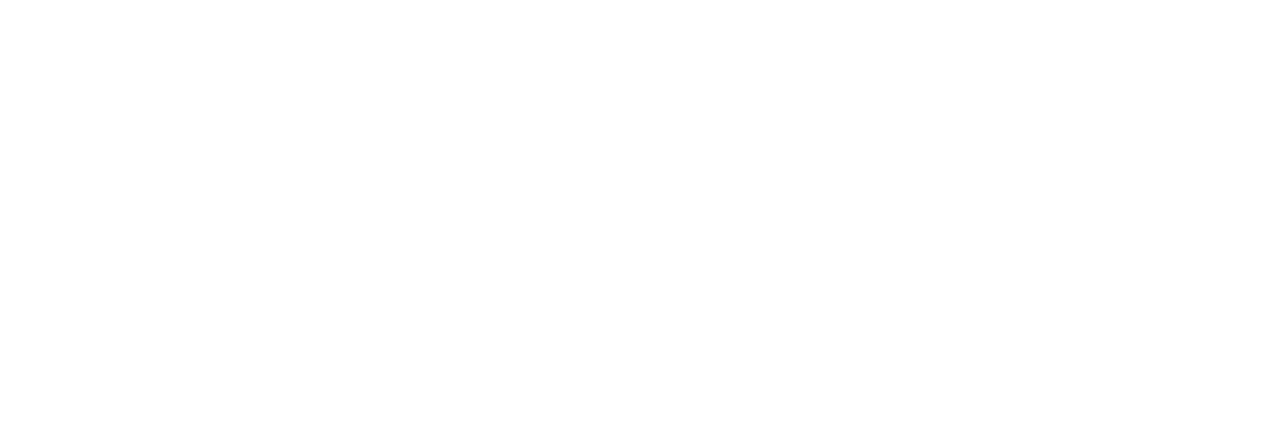
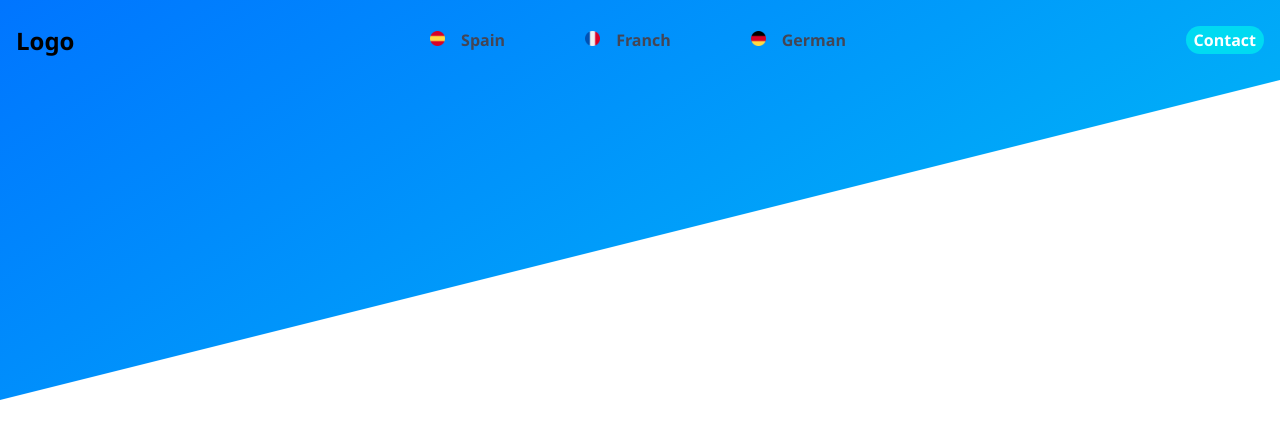
Before and after one commit to zMed-tech/demande-visa-dz, a Vue app: page / in a window 1280 px wide. Shown: the top 438 px of the page. Built offline with nearby package versions, Linux system fonts and the light colour scheme.

Commit message:
fix: color space

```diff
--- a/src/assets/style/variables.scss
+++ b/src/assets/style/variables.scss
@@ -1,9 +1,10 @@
 // Palette Color
 $color-primary: #0075ff;
 $color-secondary: #444655;
-$color-space: #a9aabc;
+$color-space: #00DAF2;
 $color-accent: #f01c54;
 $color-dark: #af0028;
 
 // sizing page
 $default-height: 100vh;
+$nav-height: 10vh;
--- /dev/null
+++ b/src/components/TheNavBar.vue
@@ -0,0 +1,119 @@
+<template>
+  <div id="the-nav-bar">
+    <div class="logo">
+      <h2>Logo</h2>
+    </div>
+    <ul class="links">
+      <li class="link">
+        <span
+          ><img
+            src="@/assets/icons/spain.png"
+            alt="Spain"
+            width="15px"
+            height="15px"
+        /></span>
+        Spain
+      </li>
+      <li class="link">
+        <span
+          ><img
+            src="@/assets/icons/france.png"
+            alt="france"
+            width="15px"
+            height="15px"
+        /></span>
+        Franch
+      </li>
+      <li class="link">
+        <span
+          ><img
+            src="@/assets/icons/germany.png"
+            alt="Germany"
+            width="15px"
+            height="15px"
+        /></span>
+        German
+      </li>
+    </ul>
+    <div class="last">Contact</div>
+  </div>
+</template>
+
+<script>
+export default {
+  name: "TheNavBar",
+};
+</script>
+
+<style lang="scss" scoped>
+#the-nav-bar {
+  position: absolute;
+  top: 0;
+  height: $nav-height;
+  width: 100%;
+  display: flex;
+  flex-direction: row;
+  justify-content: space-between;
+  align-items: center;
+  padding: 0.5rem 1rem;
+
+  & .logo {
+  }
+
+  & .links {
+    display: flex;
+    justify-content: center;
+    align-items: center;
+    flex-direction: row;
+    cursor: pointer;
+
+    & .link {
+      display: flex;
+      justify-content: space-between;
+      align-items: center;
+
+      color: $color-secondary;
+      font-weight: bold;
+      transition: all ease-in-out 0.7s;
+      margin: 0 2rem;
+      list-style: none;
+      font-size: 1rem;
+
+      border-radius: 25px;
+
+      & span {
+        margin: 0 1rem;
+      }
+
+      &:hover {
+        transform: scale(1.2);
+      }
+    }
+  }
+
+  & .last {
+    background-color: $color-space;
+    padding: 0.2rem 0.5rem;
+    border-radius: 20px;
+    color: white;
+    font-weight: bold;
+    position: relative;
+    transition: all ease-in-out 0.7s;
+    cursor: pointer;
+
+    &::before {
+      content: "";
+      position: absolute;
+      bottom: 0;
+      background-color: $color-dark;
+      width: 0%;
+      height: 3px;
+      transition: all ease-in-out 0.7s;
+    }
+
+    &:hover::before {
+      width: 80%;
+    }
+  }
+}
+</style>
--- a/src/views/Home.vue
+++ b/src/views/Home.vue
@@ -1,10 +1,15 @@
 <template>
-  <div id="home"></div>
+  <div id="home">
+    <TheNavBar />
+    <div class="bg-home"></div>
+  </div>
 </template>
 
 <script>
+import TheNavBar from "@/components/TheNavBar.vue";
 export default {
   name: "Home",
+  components: { TheNavBar },
 };
 </script>
 
@@ -12,5 +17,14 @@
 #home {
   height: $default-height;
   width: 100%;
+
+  & .bg-home {
+    position: absolute;
+    z-index: -1;
+    height: 100%;
+    width: 100%;
+    background: linear-gradient(to bottom right, $color-primary, $color-space);
+    clip-path: polygon(0% 50%, 100% 10%, 100% 0%, 0% 0%, 0% 50%);
+  }
 }
 </style>
```
